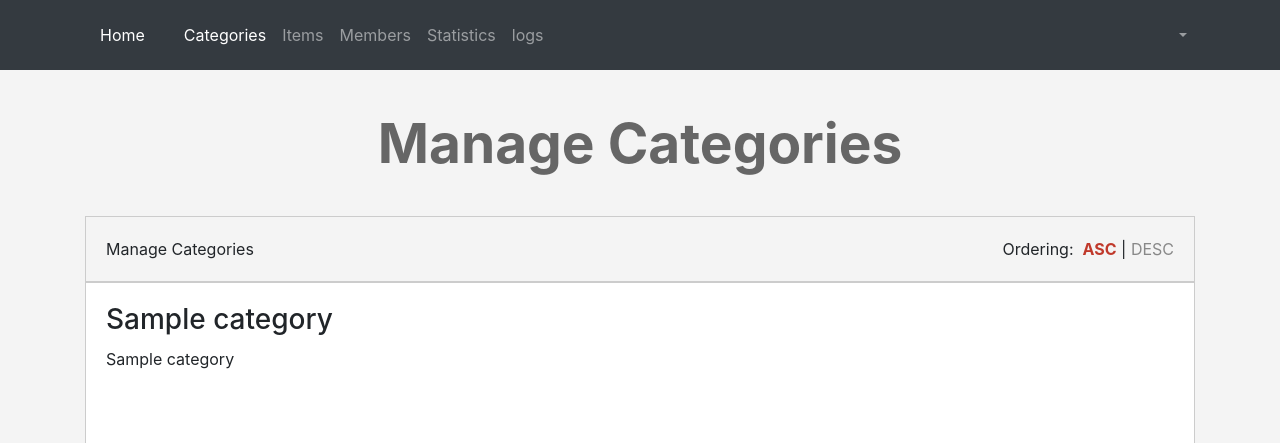
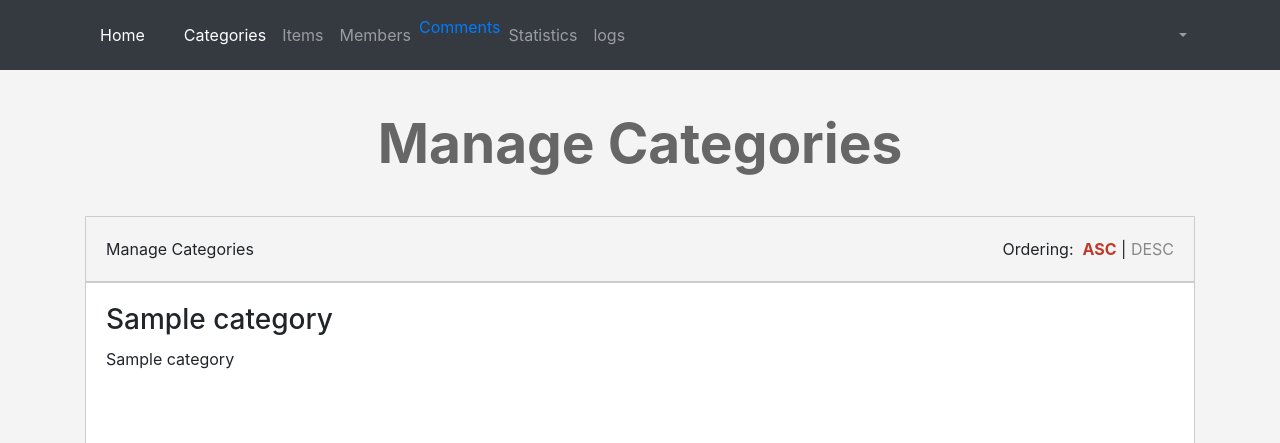
Before and after one commit to ramsey8057/e-commerce, a Flask app: page /admin/categories in a window 1280 px wide. Shown: the top 443 px of the page. Run offline with Flask 2, Linux system fonts and the light colour scheme; a database or web service that is not in the repository returns one stand-in record (values such as "Sample title"); some libraries are stand-ins or nearby versions.

Commit message:
added the comments page to the navbar :100:

```diff
--- a/functions/languages/arabic.py
+++ b/functions/languages/arabic.py
@@ -109,4 +109,12 @@ lang = {
     'ITEM_STATUS_ERR_MSG'                               : 'يجب عليك تحديد حالة العنصر',
     'ITEM_PRICE_ERR_MSG'                                : 'يجب أن يكون سعر العنصر عدد صحيح',
     'ITEM_IMAGE_ERR_MSG'                                : 'صورة عنصر غير صالحة',
+    'MANAGE_ITEMS'                                      : 'إدارة العناصر',
+    'ITEM_DELETED'                                      : 'تم حذف العنصر',
+    'ITEM_APPROVED'                                     : 'وافق العنصر',
+    'ITEM_ADDING_DATE'                                  : 'تاريخ الإضافة',
+    'ADDED_BY'                                          : 'أضيف بواسطة',
+    'EDIT_ITEM'                                         : 'تعديل عنصر',
+    'NEW_ITEM'                                          : 'عنصر جديد',
+    'COMMENTS'                                          : ' التعليقات',
 }
--- a/functions/languages/english.py
+++ b/functions/languages/english.py
@@ -105,12 +105,12 @@ lang = {
     'INVALID_ITEM_IMAGE_ERR_MSG'                        : 'The item image field should contain only images',
     'UPDATE_ITEM_DONE_MSG'                              : 'Item updated successfully',
     'UPDATE_ITEM_FAILED_MSG'                            : 'Update item failed',
-    # HERE
     'MANAGE_ITEMS'                                      : 'Manage Items',
     'ITEM_DELETED'                                      : 'Item Deleted',
     'ITEM_APPROVED'                                     : 'Item Approved',
     'ITEM_ADDING_DATE'                                  : 'Adding date',
     'ADDED_BY'                                          : 'Added By',
     'EDIT_ITEM'                                         : 'Edit Item',
-    'NEW_ITEM'                                          : 'New Item'
+    'NEW_ITEM'                                          : 'New Item',
+    'COMMENTS'                                          : 'Comments',
 }
--- a/templates/control_panel/navbar.html
+++ b/templates/control_panel/navbar.html
@@ -17,6 +17,9 @@
                     <li class="nav-item"><a class="nav-link" href="/admin/members">
                         {{ args[1]['MEMBERS'] }}
                     </a></li>
+                    <li class="nav-item"><a class="mav-link" href="/admin/comments">
+                        {{ args[1]['COMMENTS'] }}
+                    </a></li>
                     <li class="nav-item"><a class="nav-link" href="#">
                         {{ args[1]['STATISTICS'] }}
                     </a></li>
@@ -32,6 +35,9 @@
                     </a></li>
                     <li class="nav-item"><a class="nav-link" href="/admin/members">
                         {{ args[1]['MEMBERS'] }}
+                    </a></li>
+                    <li class="nav-item"><a class="mav-link" href="/admin/comments">
+                        {{ args[1]['COMMENTS'] }}
                     </a></li>
                     <li class="nav-item"><a class="nav-link" href="#">
                         {{ args[1]['STATISTICS'] }}
@@ -49,6 +55,28 @@
                     <li class="nav-item active"><a class="nav-link" href="/admin/members">
                         {{ args[1]['MEMBERS'] }} <span class="sr-only">(current)</span>
                     </a></li>
+                    <li class="nav-item"><a class="mav-link" href="/admin/comments">
+                        {{ args[1]['COMMENTS'] }}
+                    </a></li>
+                    <li class="nav-item"><a class="nav-link" href="#">
+                        {{ args[1]['STATISTICS'] }}
+                    </a></li>
+                    <li class="nav-item"><a class="nav-link" href="#">
+                        {{ args[1]['LOGS'] }}
+                    </a></li>
+                {% elif args[2] == 'comments' %}
+                    <li class="nav-item"><a class="nav-link" href="/admin/categories">
+                        {{ args[1]['CATEGORIES'] }}
+                    </a></li>
+                    <li class="nav-item"><a class="nav-link" href="/admin/items">
+                        {{ args[1]['ITEMS'] }}
+                    </a></li>
+                    <li class="nav-item"><a class="nav-link" href="/admin/members">
+                        {{ args[1]['MEMBERS'] }}
+                    </a></li>
+                    <li class="nav-item active"><a class="mav-link" href="/admin/comments">
+                        {{ args[1]['COMMENTS'] }} <span class="sr-only">(current)</span>
+                    </a></li>
                     <li class="nav-item"><a class="nav-link" href="#">
                         {{ args[1]['STATISTICS'] }}
                     </a></li>
@@ -64,6 +92,9 @@
                     </a></li>
                     <li class="nav-item"><a class="nav-link" href="/admin/members">
                         {{ args[1]['MEMBERS'] }}
+                    </a></li>
+                    <li class="nav-item"><a class="mav-link" href="/admin/comments">
+                        {{ args[1]['COMMENTS'] }}
                     </a></li>
                     <li class="nav-item active"><a class="nav-link" href="#">
                         {{ args[1]['STATISTICS'] }} <span class="sr-only">(current)</span>
@@ -81,6 +112,9 @@
                     <li class="nav-item"><a class="nav-link" href="/admin/members">
                         {{ args[1]['MEMBERS'] }}
                     </a></li>
+                    <li class="nav-item"><a class="mav-link" href="/admin/comments">
+                        {{ args[1]['COMMENTS'] }}
+                    </a></li>
                     <li class="nav-item"><a class="nav-link" href="#">
                         {{ args[1]['STATISTICS'] }}
                     </a></li>
@@ -96,6 +130,9 @@
                     </a></li>
                     <li class="nav-item"><a class="nav-link" href="/admin/members">
                         {{ args[1]['MEMBERS'] }}
+                    </a></li>
+                    <li class="nav-item"><a class="mav-link" href="/admin/comments">
+                        {{ args[1]['COMMENTS'] }}
                     </a></li>
                     <li class="nav-item"><a class="nav-link" href="#">
                         {{ args[1]['STATISTICS'] }}
```
